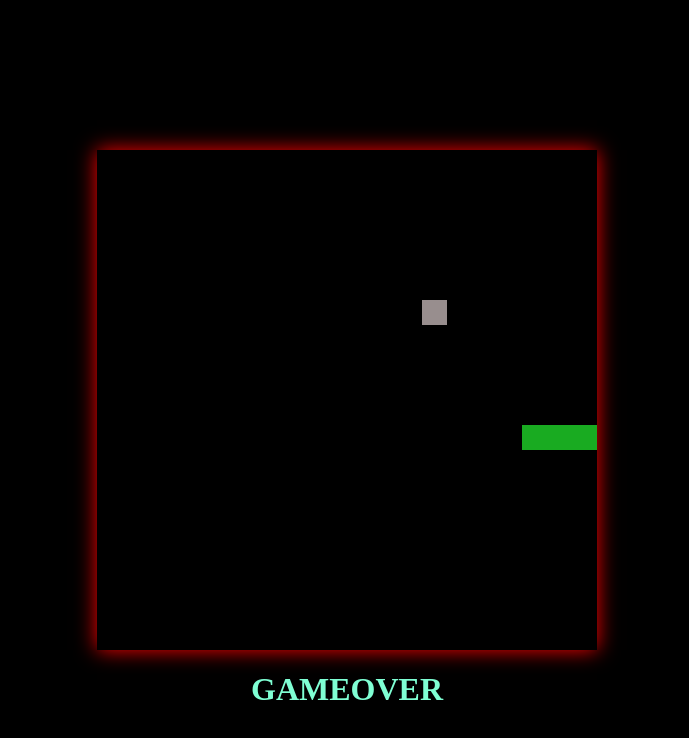
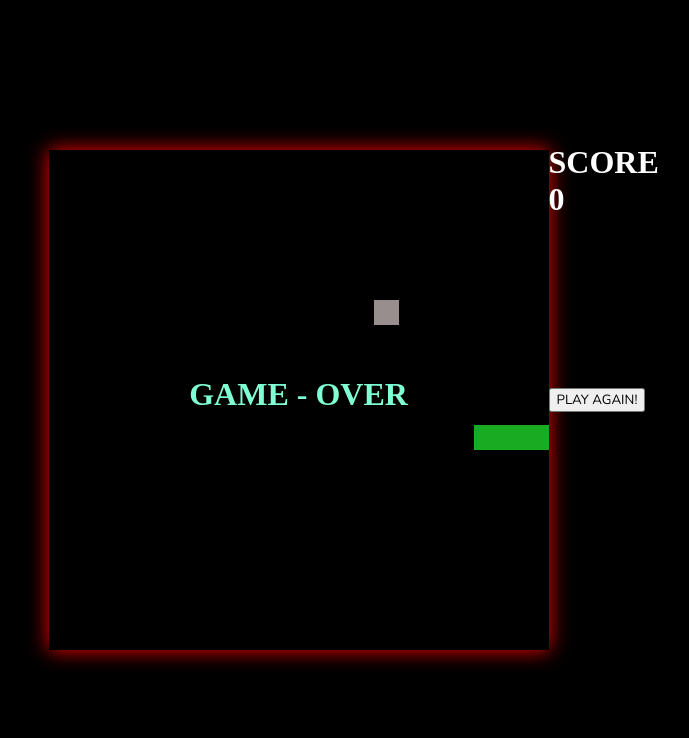
Before and after one commit to Luqmanmbutt/Project-One, a plain HTML site: page index.html in a window 1280 px wide. Shown: the whole page, without its empty margins (293-982 px from the left). Drawn offline with nearby package versions, Linux system fonts and the light colour scheme.

Commit message:
added the an updating score and a play again button that refreshes the page everytime its clicked

```diff
--- a/index.html
+++ b/index.html
@@ -1,6 +1,8 @@
 <!DOCTYPE html>
 <html lang="en">
 <head>
+  <div class="scoredisplay">
+  </div>
   <meta charset="UTF-8">
   <meta name="viewport" content="width=device-width, initial-scale=1.0">
   <link rel="stylesheet" href="./styles/main.css">
@@ -9,6 +11,7 @@
 </head>
 <body>
     <div class="grid-wrapper">
+
         <div class="grid">
         </div>
     </div>
--- a/scripts/app.js
+++ b/scripts/app.js
@@ -1,7 +1,9 @@
 function init() {
 
   // * Variables
-  const grid = document.querySelector(".grid") // get the grid element
+  const grid = document.querySelector(".grid")
+  const gridWrapper = document.querySelector(".grid-wrapper") // get the grid element
+   // get the grid element
   const width = 20 // define the width ---- YOU STORE THINGS INSIDE A VARIABLE.
   const cellCount = width * width // define the number of cells on the grid
   const cells = [] // empty array to store our divs that we create
@@ -19,13 +21,28 @@ function init() {
 
   const speed = 100
 
+  let score = 0
+
+  const showScore = document.createElement("h1") // create the div
+  gridWrapper.appendChild(showScore)
+  showScore.innerText = (`SCORE ${score}`)
+  showScore.className = 'the-score' // inner text of the div to be its index
+
+
+  let btn = document.createElement("button");
+  btn.innerHTML = "PLAY AGAIN!";
+  gridWrapper.appendChild(btn);
+  btn.className = 'play-again'
+  // btn.onclick = reloadPage()
+
+  // object.onclick =
 
   // * Make a grid
   const createGrid = (snakeStartPosition) => {
-    for (let I = 0; I < cellCount; I++) { // i starts at 0, i less than 100, adds 1
-      const cell = document.createElement("div") // create the div
-      grid.appendChild(cell) // make the cell a child of the grid element we grabbed above
-      cells.push(cell) // add the newly created div into our empty array
+    for (let I = 0; I < cellCount; I++) {
+      const cell = document.createElement("div")
+      grid.appendChild(cell)
+      cells.push(cell)
     }
 
     addSnake(snakeCurrentPosition) // call the function to add the snake at its starting position
@@ -33,77 +50,55 @@ function init() {
   }
 
 
+  const reloadPage = () => {
+    window.location.reload();
+  }
 
-// Add food
 
 const addFood = (position) => {
   cells[position].classList.add(foodForSnake)
 }
 
 
-//snake head meeting the food
-//snakecurrentposition meaning the head being [0]
+
 const checkFoodBeingEaten = () => {
-  // console.log('checkFoodBeingEatan', foodStartPosition)q
+
   const foodCheck = cells[snakeCurrentPosition[0]].classList.contains(foodForSnake)
-  // console.log('before', foodCheck)
-  // if a variable returns booleans (true or false) you can write just the variable name, in the example below
-  // this will check if foodCheck is returning true
-  // if you want to check foodCheck is false, you write it as: if (!foodCheck)
+
 
   if (foodCheck == true) {
     removeFood(foodStartPosition)
+    score += 50
+    showScore.innerText = (`SCORE ${score}`)
+    console.log('score', score)
     snakeCurrentPosition.push(snakeCurrentPosition[1])
     createsRandomFood()
     addFood(foodStartPosition)
 
-    // next should be that you need to add a new number inside array Snakecurrentposition
-    // IMPORTANT NEXT STEP
-
-    // if food check returns true then we need to remove foodforsnake
-    // then we need to add random food to div with the following - addFood(foodStartPosition)
   }
 }
 
-
 const gameOver = () => {
   document.removeEventListener("keyup", handleKeyUp)
-  const gameOverMessage = document.createElement("h1") // create the div
+  const gameOverMessage = document.createElement("h1")
   grid.appendChild(gameOverMessage)
-  gameOverMessage.innerText = 'GAMEOVER' // inner text of the div to be its index
+  gameOverMessage.innerText = 'GAME - OVER'
   gameOverMessage.className = 'end-message'
 
-
-  console.log('message pop up after snake dies', gameOverMessage)
-
 }
-
-
-// adding a number inside the last postion of the array (snakecurrentposition)
-//foodcurrentposition push into snakecurrentposition
-// const growSnake = () => {
-//   snakeCurrentPosition.push(foodStartPosition)
-// }
-
 
  const createsRandomFood = () => {
   foodStartPosition = Math.floor(Math.random() * 400)
 }
-
 
 const removeFood = (position) => {
   cells[position].classList.remove(foodForSnake)
 }
 
   const addSnake = () => {
-  /* snakeStartPosition is an array with 3 numbers [42, 43, 44]
-     the forEach breaks the array, and accesses 3 the numbers and stores them in 'x'. so x = 44, x = 43 and x = 42
-     then whatever you write inside the foreach BLOCK, it does that command to each of those numbers.
-  */
      snakeCurrentPosition.forEach(x => {
       cells[x].classList.add(snakeClass)
     })
-
   }
 
 // * Remove snake from current position
@@ -111,12 +106,7 @@ const removeSnake = () => {
   snakeCurrentPosition.forEach(x => {
     cells[x].classList.remove(snakeClass)
   })
-
 }
-
-
-// remove the last element in the snake array
-// * Move snake
 
 const moveSnake = () => {
 
@@ -127,8 +117,6 @@ const moveSnake = () => {
   const gameOverSnake = snakeCurrentPosition.filter(snake => {
     return snake === snakeCurrentPosition[0]
   })
-    console.log('gameOverSnake', gameOverSnake.length)
-
 
   if (snakeDirection === 'right' && snakeCurrentPosition[0] % width !== width - 1 && gameOverSnake.length < 2) {
     removeSnake()
@@ -181,14 +169,12 @@ const handleKeyUp = (event) => {
 }
 
 // * Event listeners
-document.addEventListener("keyup", handleKeyUp) //
-
-createGrid(snakeStartPosition) // pass function the starting position of the cat
-moveSnake()
-// handleKeyUp()
+document.addEventListener("keyup", handleKeyUp)
+btn.addEventListener("click", reloadPage);
 
 
-
+createGrid(snakeStartPosition)
+moveSnake()
 
 }
 
--- a/styles/main.css
+++ b/styles/main.css
@@ -1,3 +1,5 @@
+@import url('https://fonts.googleapis.com/css2?family=Nunito:wght@200&display=swap');
+
 * {
     box-sizing: border-box;
   }
@@ -56,8 +58,16 @@ body {
 
     .end-message {
     color: aquamarine;
-    display: flex;
-    justify-content: center;
-    align-items: center;
+    margin-top: -490px;
+
 
   }
+  .the-score {
+    color:rgb(255, 255, 255);
+    width: 0px;
+    height: 512px;
+  }
+
+  .play-again {
+    font-family: 'Nunito', sans-serif;
+  }
```
